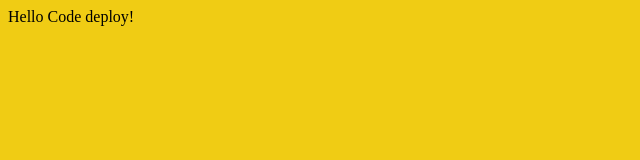
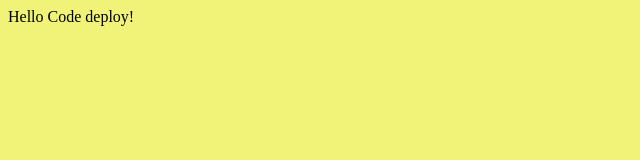
Before and after one commit to MoustafaBounasser/AutomatedCodeDeployement, a plain HTML site: page index.html in a window 1280 px wide. Shown: the whole page, without its empty margins (0-640 px from the left). Drawn offline with Linux system fonts and the light colour scheme.

Commit message:
Update index.html

```diff
--- a/index.html
+++ b/index.html
@@ -1,6 +1,6 @@
 <html>
 <header><title>AutomatedCodeDeployement</title></header>
-<body bgcolor="#f0cc14">
+<body bgcolor="#f0f377">
 Hello Code deploy!
 </body>
 </html>
```
